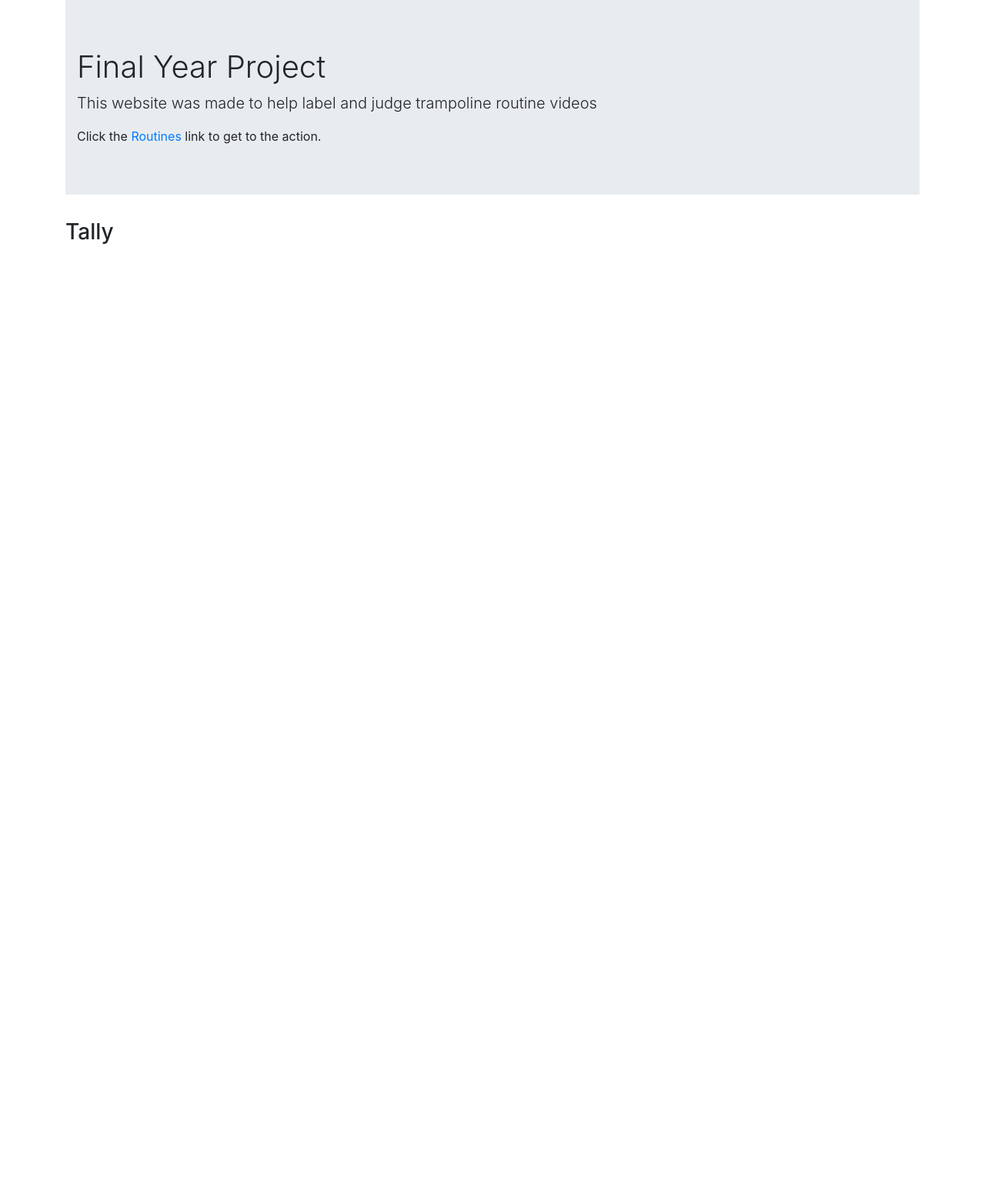
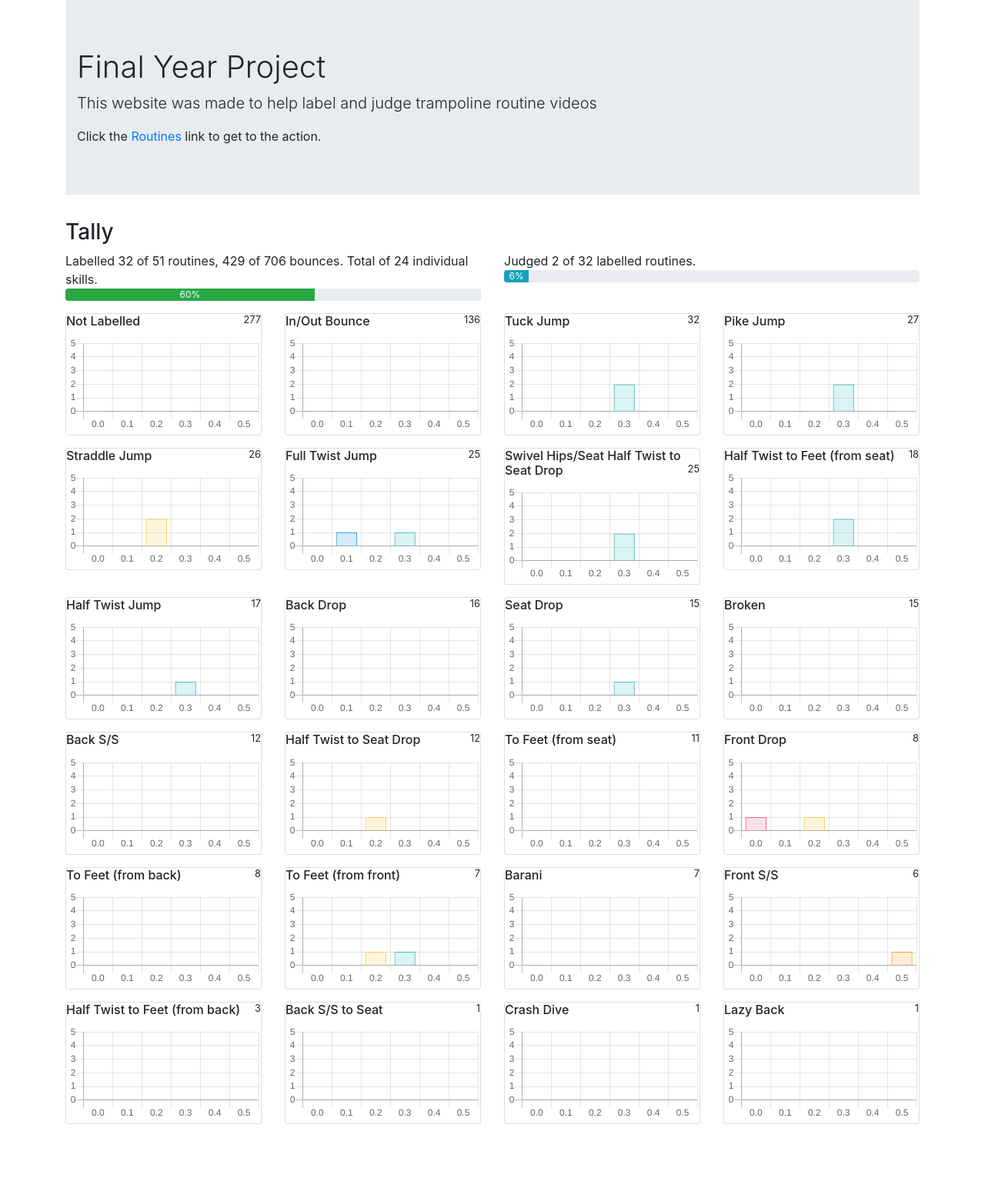
Before and after one commit to psdcon/fyp, a PHP site: page / in a window 1280 px wide. Shown: the part 73-1630 px from the top of the page at 77% size. Before the commit the page ends 390 px from the top, so only its background shows below. Run offline with PHP 8.4, Linux system fonts and the light colour scheme; data comes from the database, SQL or seed files in the repository; both versions use the stored data as it was after the commit; some libraries are stand-ins or nearby versions.

Commit message:
Added graphs to home page. Added user_id. Deductions now includes all bounces with null for irrelevant skills.

```diff
--- a/Web/css/main.css
+++ b/Web/css/main.css
@@ -10,7 +10,7 @@ body {
   margin-top: 1rem;
 }
 /* Hotfix for bootstrap alpha-6 issue */
-@media (max-width: 991px) {
+@media (max-width: 576px) {
   .navbar-toggleable-md>.container {
     margin: 0;
   }
--- a/Web/includes/ajax.db.php
+++ b/Web/includes/ajax.db.php
@@ -4,8 +4,8 @@ require_once('functions.php');
 if ($_POST['action'] == 'updateBounces'){
 	$id = $db->escapeString($_POST['id']);
 	$bounces = $db->escapeString($_POST['bounces']);
+
 	$result = $db->exec("UPDATE routines SET bounces='$bounces' WHERE id='$id'");
-
 	if ($result){
 		//Good things happened
 	}
@@ -16,8 +16,9 @@ if ($_POST['action'] == 'updateBounces'){
 else if ($_POST['action'] == 'judge') {
 	$routine_id = $db->escapeString($_POST['id']);
 	$deductions = $db->escapeString($_POST['deductions']);
-	$result = $db->exec("INSERT INTO judgements (routine_id, deductions) VALUES ('$routine_id', '$deductions')");
+	$userId = $db->escapeString($_COOKIE['userId']);
 
+	$result = $db->exec("INSERT INTO judgements (routine_id, deductions, user_id) VALUES ('$routine_id', '$deductions', '$userId')");
 	if ($result){
 		//Good things happened
 	}
--- a/Web/includes/functions.php
+++ b/Web/includes/functions.php
@@ -3,7 +3,13 @@ date_default_timezone_set('Europe/Dublin');
 $dbPath = dirname(__FILE__).DIRECTORY_SEPARATOR.'videos.sqlite3'; // No matter where script is included from
 $db = new SQLite3($dbPath) or die('Unable to open database: '.$db->lastErrorMsg());
 
+ // Set user's forum id for likes and edits. If already set, update it's expire time to a year from now
+ $userId = (isset($_COOKIE['userId']))?
+  $_COOKIE['userId']:
+  md5(uniqid());
+ setcookie('userId', $userId, time()+60*60*24*365, '/'); // Update/Set
 
+$navIndex = -1;
 function addHeader() {
     // These variables are used in the header.php file.
     // They're given values before addHeader function call in all other php files
--- a/Web/index.php
+++ b/Web/index.php
@@ -14,10 +14,141 @@ addHeader();
 </div>
 
 <h3>Tally</h3>
-<div class="row">
+<?php
+  // Vars for counting
+  $isLabelledCount = 0;
+  $routinesCount = 0;
+  $bounceCount = 0;
+  $bounceLabelledCount = 0;
+  $routinesJudgedCount = 0;
+  // Thee data array
+  $labelledBounceData = [];
+  // Populate array by looping through all tracked routines
+  $routines = $db->query("SELECT * FROM routines WHERE bounces!='[]' ORDER BY id ASC");
+  while ($routine = $routines->fetchArray(SQLITE3_ASSOC)){
+    $bouncesJSON = json_decode($routine['bounces'], true);
+    $isLabelled = ($bouncesJSON[0]['name'] != ""); // not the most fool proof way
+    // Count
+    $routinesCount++;
+    if ($isLabelled){
+      $isLabelledCount += 1;
+    }
+
+    // Get a judgement (currently the first) of this routine. If no judgement, deductions is null.
+    $deductions = null;
+    $judgementsQuery = $db->query("SELECT * FROM judgements WHERE routine_id=".$routine['id']." ORDER BY id ASC LIMIT 1");
+    while ($judgements = $judgementsQuery->fetchArray(SQLITE3_ASSOC)){
+      $routinesJudgedCount++;
+      $deductions = json_decode($judgements['deductions'], true);
+    }
+
+    // Populate data array by looping through each bounce in the routine
+    foreach ($bouncesJSON as $i => $bounce) {
+      $bounceCount++;
+
+      // Give unlabelled bounce a prettier name. Also saves from a JS error
+      if ($bounce['name'] == ""){
+        $bounce['name'] = "Not Labelled";
+      }
+      else{
+        // Bounce has been labelled, increment that count
+        $bounceLabelledCount++;
+      }
+
+      // If entry for this bounce name doesn't exist yet, create it
+      if (!isset($labelledBounceData[$bounce['name']])){
+        $labelledBounceData[$bounce['name']] = [
+          "count" => 1,
+          "judgements" => [
+            "0.0" => 0,
+            "0.1" => 0,
+            "0.2" => 0,
+            "0.3" => 0,
+            "0.4" => 0,
+            "0.5" => 0
+          ]
+        ];
+      }
+      else {
+        // Assoc entry exists. Increment it's count
+        $labelledBounceData[$bounce['name']]['count']++;
+      }
+      // If this skill has been judged, increment its entry.
+      if (isset($deductions[$i])){
+        $labelledBounceData[$bounce['name']]['judgements'][$deductions[$i]]++;
+      }
+    }
+  }
+
+  // Comparison function
+  // Sorts $labelledBounceData DESC by the value of each entry's 'count' value
+  function cmp($a, $b) {
+      if ($a['count'] == $b['count']) {return 0;}
+      return ($a['count'] > $b['count']) ? -1 : 1;
+  }
+  uasort($labelledBounceData, 'cmp');
+
+  // Calculate percentages, for fun
+  $labelPercentComplete = (int) (($bounceLabelledCount/$bounceCount)*100);
+  $judgePercentComplete = (int) (($routinesJudgedCount/$isLabelledCount)*100);
+
+?>
+
+  <div class="row">
+
+    <div class="col-md" style="padding-bottom: 1rem">
+      Labelled <?=$isLabelledCount?> of <?=$routinesCount?> routines, <?=$bounceLabelledCount?> of <?=$bounceCount?> bounces. Total of <?=count($labelledBounceData)?> individual skills.
+      <div class="progress">
+        <div class="progress-bar bg-success" role="progressbar" style="width: <?=$labelPercentComplete?>%" aria-valuenow="<?=$labelPercentComplete?>" aria-valuemin="0" aria-valuemax="100"><?=$labelPercentComplete?>%</div>
+      </div>
+    </div>
+
+    <div class="col-md" style="padding-bottom: 1rem">
+      Judged <?=$routinesJudgedCount?> of <?=$isLabelledCount?> labelled routines.
+      <div class="progress">
+        <div class="progress-bar bg-info" role="progressbar" style="width: <?=$judgePercentComplete?>%" aria-valuenow="<?=$judgePercentComplete?>" aria-valuemin="0" aria-valuemax="100"><?=$judgePercentComplete?>%</div>
+      </div>
+    </div>
+
+  </div>
+
+  <div class="row">
+
+  <?php
+  foreach ($labelledBounceData as $bounceName => $bounceData) {
+    // Strip ASSOC keys so that only data is left. This is picked up by Chart.datasets.data
+    $chartData = json_encode(array_values($bounceData['judgements']));
+    ?>
+    <div class="col-sm-6 col-md-4 col-lg-3">
+
+      <div class="card" style="margin-bottom:1rem;">
+        <div class="card-block">
+
+          <h6 class="card-title">
+            <?=$bounceName?>
+            <small class="float-right"><?=$bounceData['count']?></small>
+          </h6>
+
+          <canvas id="<?=$bounceName?>" data-chart-data="<?=$chartData?>" style="width:100%;"></canvas>
+
+        </div> <!-- card block -->
+      </div> <!-- card -->
+
+    </div> <!-- col -->
+<?php
+  }
+?>
 
 </div> <!-- row -->
 
 <?php
+  addScripts();
+?>
+
+<script>
+  Tally.init();
+</script>
+
+<?php
 addFooter();
 ?>
--- a/Web/js/main.js
+++ b/Web/js/main.js
@@ -26,15 +26,15 @@ var Label = {
   bounces: [],
   skillNames: select2SkillNameData,
 
-  init: function(bounces) {
+  init: function(routineId, bounces) {
     this.bounces = bounces;
+    this.routineId = routineId;
 
     this.select2Setup();
     this.select2Preload();
 
     this.bindUIActions();
 
-    $(".alert").alert();
   },
   select2Setup: function(){
     var that = this;
@@ -66,7 +66,7 @@ var Label = {
 
   },
   save: function(){
-    var that = this;
+    var that = Label;
 
     $('.js-save').text('Saving...');
 
@@ -79,14 +79,17 @@ var Label = {
     $.post({
       url: "includes/ajax.db.php",
       data: "action=updateBounces" +
-        "&id=<?=$_GET['routine_id']?>"+
+        "&id=" + that.routineId +
         "&bounces=" + JSON.stringify(that.bounces),
       dataType: "text",
       success: function (data) {
-        $('.js-save').text('Save');
-        $('.alert').show();
-        if (data !== "") {
-          $('.alert').html("<strong>Something went wrong:</strong> "+data);
+        if (data.length === 0) {
+          $('.js-save').text('Saved!');
+        }
+        else {
+          $('.js-save').text('Not Saved');
+
+          console.log(data);
         }
       }
     });
@@ -96,13 +99,17 @@ var Label = {
 
 
 var Judge = {
-  init: function() {
+  bounces: [],
+
+  init: function(routineId, bounces) {
+    this.bounces = bounces;
+    this.routineId = routineId;
+
     this.bindUIActions();
 
     // Autofocus the first input
     $('.js-deduction')[0].focus();
 
-    $(".alert").alert();
   },
   bindUIActions: function(){
     that = this;
@@ -115,55 +122,122 @@ var Judge = {
 
     $('.js-save').click(that.save);
   },
-  validateNumber: function($this) {
-    val = $this.val();
-    if (!$.isNumeric(val)){
-      $this.val("");
+  validateNumber: function($thatNumberInput) {
+    val = $thatNumberInput.val();
+
+    if (val.includes('.')){
+      val = parseInt(val);
+      val = (isNaN(val))? "0": val; // is NaN is val<1, i.e. '0.4'
+      $thatNumberInput.val(val);
     }
     else if (val < 0){
-      $this.val("0");
+      $thatNumberInput.val("0");
     }
     else if (val > 5){
-      $this.val("5");
+      $thatNumberInput.val("5");
     }
   },
   calculateScore: function(){
-    numBounces = $('.js-deduction').length;
-    if (numBounces > 10)
-      numBounces = 10;
-
-    totalDeductions = 0;
+    var numBounces = $('.js-deduction').length;
+    numBounces = Math.min(numBounces, 10);
+    var totalDeductions = 0;
     for (var i = 0; i < numBounces; i++) {
-      totalDeductions += parseInt($('.js-deduction')[i].value)/10;
+      totalDeductions += parseInt($('.js-deduction')[i].value)/numBounces;
     }
 
-    score = 10 - totalDeductions;
+    var score = numBounces - totalDeductions;
     $('.js-score').text(score.toFixed(1));
   },
   save: function(){
-    $('.js-save').text('Saving...');
+    var that = Judge;
+     $('.js-save').text('Saving...');
 
     // Get the deductions for all skills
-    deductions = [];
-    for (var i = 0; i < $(".js-deduction").length; i++) {
-      deductions.push($(".js-deduction")[i].value);
+    var deductionsIndex = 0; // separate index thanks to the ...
+    var deductions = [];
+    for (var i = 0; i < that.bounces.length; i++) {
+      var bounce = that.bounces[i];
+      var score = null;
+      if (bounce.name != "In/Out Bounce" && bounce.name != "Broken") {
+        score = ($(".js-deduction")[deductionsIndex].value/10).toFixed(1);
+        deductionsIndex++;
+      }
+      deductions.push(score);
     }
 
     // Send to server
     $.post({
       url: "includes/ajax.db.php",
       data: "action=judge" +
-        "&id=<?=$_GET['routine_id']?>"+
+        "&id=" + that.routineId +
         "&deductions=" + JSON.stringify(deductions),
       dataType: "text",
       success: function (data) {
-        $('.js-save').text('Save');
-        $('.alert').show();
-        if (data !== "") {
-          $('.alert').html("<strong>Something went wrong:</strong> "+data);
+        if (data.length === 0) {
+          $('.js-save').text('Saved!');
+        }
+        else {
+          $('.js-save').text('Not Saved');
+
+          console.log(data);
         }
       }
     });
   }
+};
 
+// Chart stuff
+var Tally = {
+  labels: ["0.0", "0.1", "0.2", "0.3", "0.4", "0.5"],
+  backgroundColors: [
+    'rgba(255, 99, 132, 0.2)',
+    'rgba(54, 162, 235, 0.2)',
+    'rgba(255, 206, 86, 0.2)',
+    'rgba(75, 192, 192, 0.2)',
+    'rgba(153, 102, 255, 0.2)',
+    'rgba(255, 159, 64, 0.2)'
+  ],
+  borderColors: [
+    'rgba(255,99,132,1)',
+    'rgba(54, 162, 235, 1)',
+    'rgba(255, 206, 86, 1)',
+    'rgba(75, 192, 192, 1)',
+    'rgba(153, 102, 255, 1)',
+    'rgba(255, 159, 64, 1)'
+  ],
+  options: {
+      scales: {
+          yAxes: [{
+              ticks: {
+                  beginAtZero:true,
+                  stepSize: 1,
+                  suggestedMax: 5
+              }
+          }]
+      },
+      legend: {
+        display: false
+      }
+  },
+  init: function() {
+    var that = this;
+
+    $('canvas').each(function( index ) {
+      thisData = $(this).data('chart-data');
+      new Chart(this, {
+          type: 'bar',
+          data: {
+              labels: that.labels,
+              datasets: [{
+                  data: thisData,
+                  backgroundColor: that.backgroundColors,
+                  borderColor: that.borderColors,
+                  borderWidth: 1
+              }]
+          },
+          options: that.options
+      });
+    });
+
+  }
 };
--- a/Web/list_routines.php
+++ b/Web/list_routines.php
@@ -31,10 +31,10 @@ while($routine = $routines->fetchArray(SQLITE3_ASSOC)){
     <div class="col-md-2 col-8">
       <?php if ($isLabelled){?>
         <span style="padding-right:1em; color:#aaa;" title="Already labelled">Labelled</span>
-        <a href="judge_routine.php?routine_id=<?=$routine['id']?>"><i class="fa fa-star-half-o" aria-hidden="true"></i> Judge</a>
+        <a href="judge_routine.php?routine_id=<?=$routine['id']?>" style="white-space: nowrap"><i class="fa fa-star-half-o" aria-hidden="true"></i> Judge</a>
       <?php } else { ?>
-        <a href="label_routine.php?routine_id=<?=$routine['id']?>" style="padding-right:1em"><i class="fa fa-tag" aria-hidden="true"></i> Label</a>
-        <span style="padding-right:1em; color:#aaa;" title="Label first"><i class="fa fa-star-half-o" aria-hidden="true"></i> Judge</span>
+        <a href="label_routine.php?routine_id=<?=$routine['id']?>" style="white-space: nowrap;padding-right:1rem;"><i class="fa fa-tag" aria-hidden="true"></i> Label</a>
+        <span style="padding-right:1em; color:#aaa; white-space: nowrap;" title="Label first"><i class="fa fa-star-half-o" aria-hidden="true"></i> Judge</span>
       <?php }?>
     </div>
     <div class="col-md-1 col-4" title="No score yet" style="text-align:center"><span>N/A</span></div>
```
Also changed, not shown: Web/js/videoControls.js (+9 -13 lines), Web/judge_routine.php (+46 -26 lines), Web/label_routine.php (+23 -24 lines), Web/includes/videos.sqlite3.
